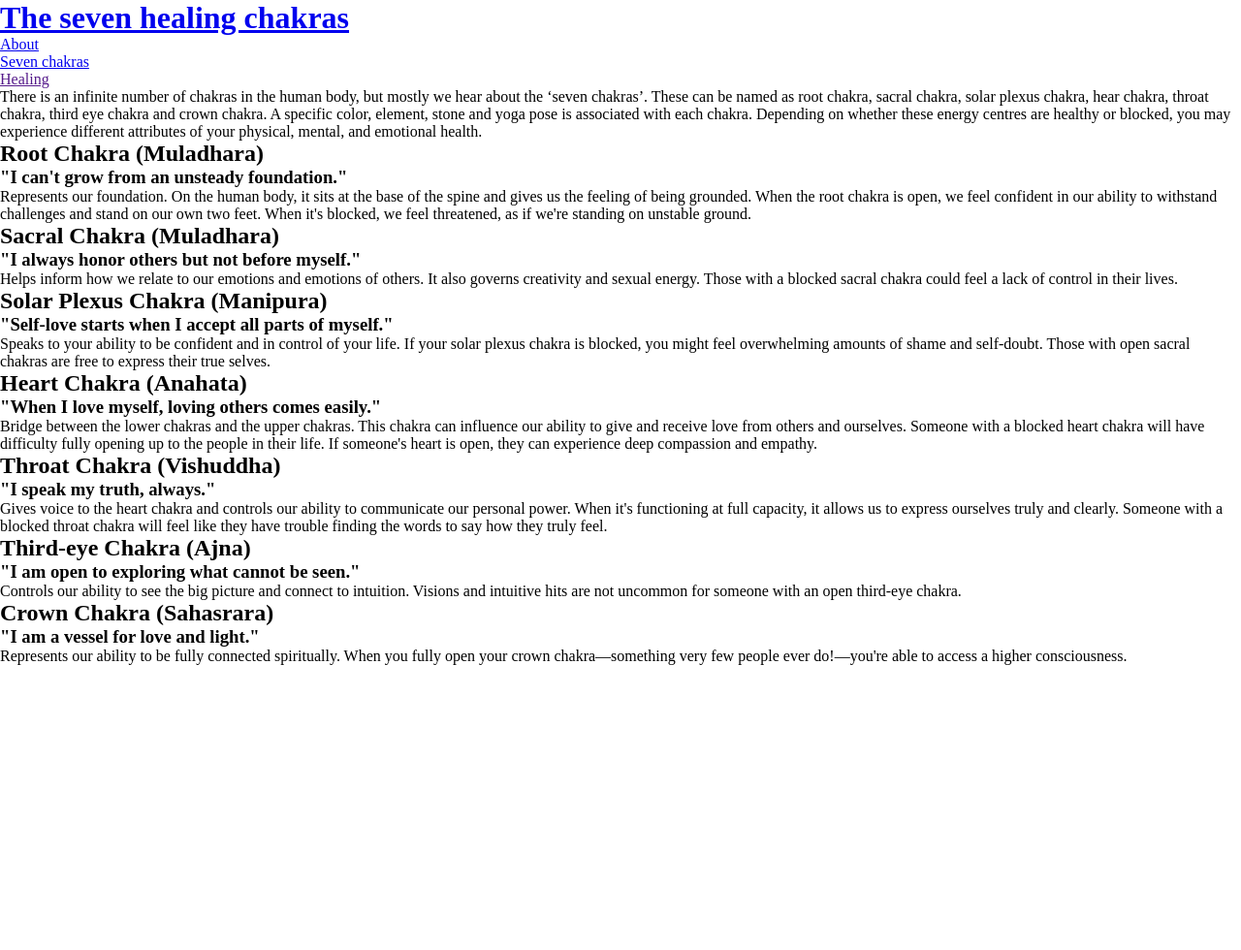
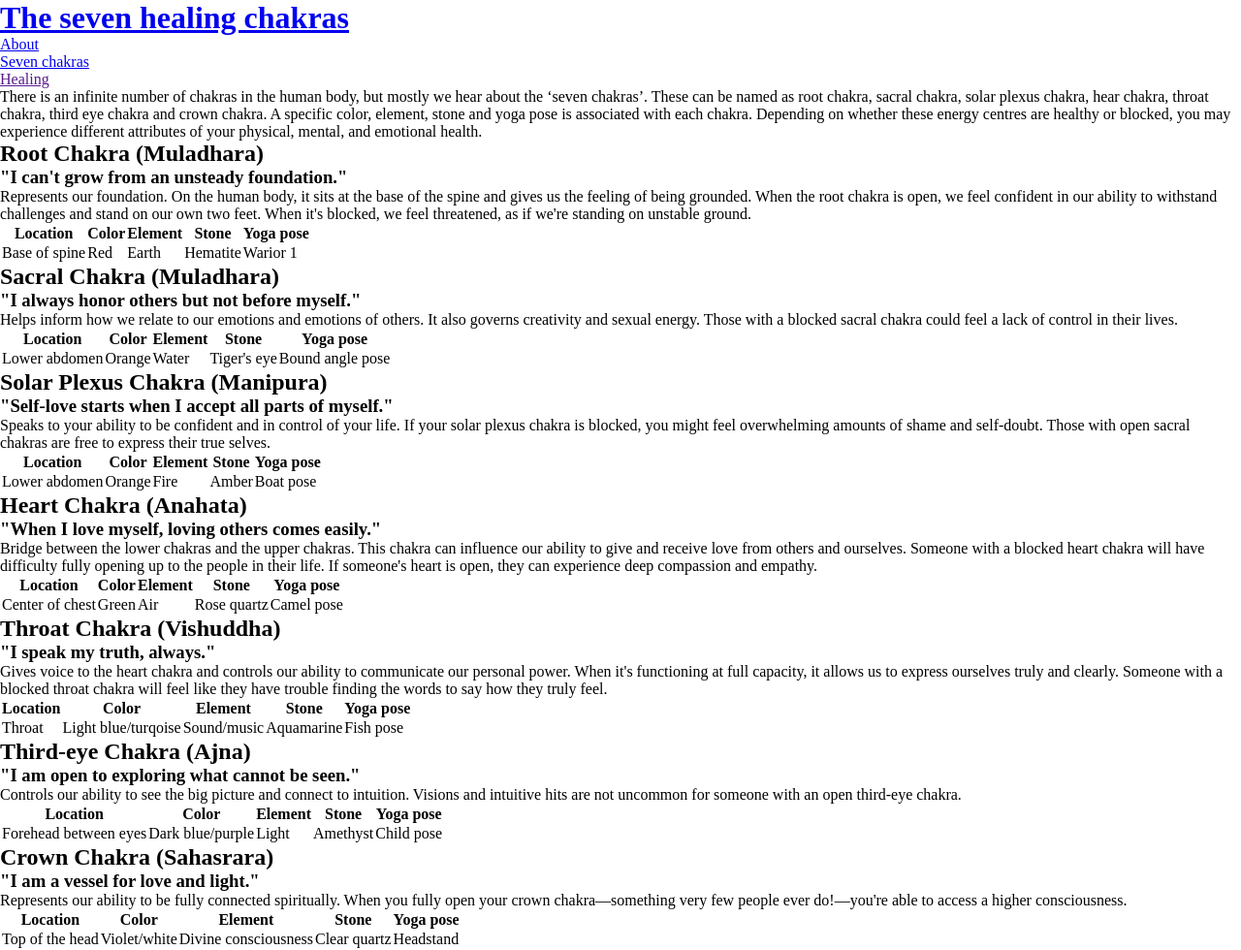
Before and after one commit to JSaprah/seven-healing-chakras, a plain HTML site: page seven-chakras.html in a window 1280 px wide. Shown: the whole page at 97% size. Before the commit the page ends 800 px from the top, so only its background shows below. Drawn offline with Linux system fonts and the light colour scheme; a web font is replaced by a local one.

Commit message:
added tables

```diff
--- a/seven-chakras.html
+++ b/seven-chakras.html
@@ -51,6 +51,22 @@
                 of being grounded. When the root chakra is open, we feel confident in our ability to withstand
                 challenges and stand on our own two feet. When it's blocked, we feel threatened, as if we're standing on
                 unstable ground.</p>
+            <table>
+                <tr>
+                    <th>Location</th>
+                    <th>Color</th>
+                    <th>Element</th>
+                    <th>Stone</th>
+                    <th>Yoga pose</th>
+                </tr>
+                <tr>
+                    <td>Base of spine</td>
+                    <td>Red</td>
+                    <td>Earth</td>
+                    <td>Hematite</td>
+                    <td>Warior 1</td>
+                </tr>
+            </table>
         </div>
 
         <div id="sacral">
@@ -58,7 +74,23 @@
             <h3 class="mantra">"I always honor others but not before myself."</h3>
             <p>Helps inform how we relate to our emotions and emotions of others. It also governs creativity and sexual
                 energy. Those with a blocked sacral chakra could feel a lack of control in their lives.</p>
-        </div>
+                <table>
+                    <tr>
+                        <th>Location</th>
+                        <th>Color</th>
+                        <th>Element</th>
+                        <th>Stone</th>
+                        <th>Yoga pose</th>
+                    </tr>
+                    <tr>
+                        <td>Lower abdomen</td>
+                        <td>Orange</td>
+                        <td>Water</td>
+                        <td>Tiger's eye</td>
+                        <td>Bound angle pose</td>
+                    </tr>
+                </table>
+            </div>
 
         <div id="solar-plexus">
             <h2 class="chakra-header">Solar Plexus Chakra (Manipura)</h2>
@@ -66,6 +98,22 @@
             <p>Speaks to your ability to be confident and in control of your life. If your solar plexus chakra is
                 blocked, you might feel overwhelming amounts of shame and self-doubt. Those with open sacral chakras are
                 free to express their true selves.</p>
+                <table>
+                    <tr>
+                        <th>Location</th>
+                        <th>Color</th>
+                        <th>Element</th>
+                        <th>Stone</th>
+                        <th>Yoga pose</th>
+                    </tr>
+                    <tr>
+                        <td>Lower abdomen</td>
+                        <td>Orange</td>
+                        <td>Fire</td>
+                        <td>Amber</td>
+                        <td>Boat pose</td>
+                    </tr>
+                </table>
         </div>
         <div id="heart">
             <h2 class="chakra-header">Heart Chakra (Anahata)</h2>
@@ -74,6 +122,22 @@
                 receive love from others and ourselves. Someone with a blocked heart chakra will have difficulty fully
                 opening up to the people in their life. If someone's heart is open, they can experience deep compassion
                 and empathy.</p>
+                <table>
+                    <tr>
+                        <th>Location</th>
+                        <th>Color</th>
+                        <th>Element</th>
+                        <th>Stone</th>
+                        <th>Yoga pose</th>
+                    </tr>
+                    <tr>
+                        <td>Center of chest</td>
+                        <td>Green</td>
+                        <td>Air</td>
+                        <td>Rose quartz</td>
+                        <td>Camel pose</td>
+                    </tr>
+                </table>
         </div>
         <div id="throat">
             <h2 class="chakra-header">Throat Chakra (Vishuddha)</h2>
@@ -81,18 +145,68 @@
             <p>Gives voice to the heart chakra and controls our ability to communicate our personal power. When it's
                 functioning at full capacity, it allows us to express ourselves truly and clearly. Someone with a
                 blocked throat chakra will feel like they have trouble finding the words to say how they truly feel.</p>
-        </div>
+                <table>
+                    <tr>
+                        <th>Location</th>
+                        <th>Color</th>
+                        <th>Element</th>
+                        <th>Stone</th>
+                        <th>Yoga pose</th>
+                    </tr>
+                    <tr>
+                        <td>Throat</td>
+                        <td>Light blue/turqoise</td>
+                        <td>Sound/music</td>
+                        <td>Aquamarine</td>
+                        <td>Fish pose</td>
+                    </tr>
+                </table>
+
+            </div>
         <div id="third-eye">
             <h2 class="chakra-header">Third-eye Chakra (Ajna)</h2>
             <h3 class="mantra">"I am open to exploring what cannot be seen."</h3>
             <p>Controls our ability to see the big picture and connect to intuition. Visions and intuitive hits are not
                 uncommon for someone with an open third-eye chakra.</p>
-        </div>
+                <table>
+                    <tr>
+                        <th>Location</th>
+                        <th>Color</th>
+                        <th>Element</th>
+                        <th>Stone</th>
+                        <th>Yoga pose</th>
+                    </tr>
+                    <tr>
+                        <td>Forehead between eyes</td>
+                        <td>Dark blue/purple</td>
+                        <td>Light</td>
+                        <td>Amethyst</td>
+                        <td>Child pose</td>
+                    </tr>
+                </table>
+
+            </div>
         <div id="crown">
             <h2 class="chakra-header">Crown Chakra (Sahasrara)</h2>
             <h3 class="mantra">"I am a vessel for love and light."</h3>
             <p>Represents our ability to be fully connected spiritually. When you fully open your crown chakra—something
                 very few people ever do!—you're able to access a higher consciousness.</p>
+                <table>
+                    <tr>
+                        <th>Location</th>
+                        <th>Color</th>
+                        <th>Element</th>
+                        <th>Stone</th>
+                        <th>Yoga pose</th>
+                    </tr>
+                    <tr>
+                        <td>Top of the head</td>
+                        <td>Violet/white</td>
+                        <td>Divine consciousness</td>
+                        <td>Clear quartz</td>
+                        <td>Headstand</td>
+                    </tr>
+                </table>
         </div>
 
     </main>
```
